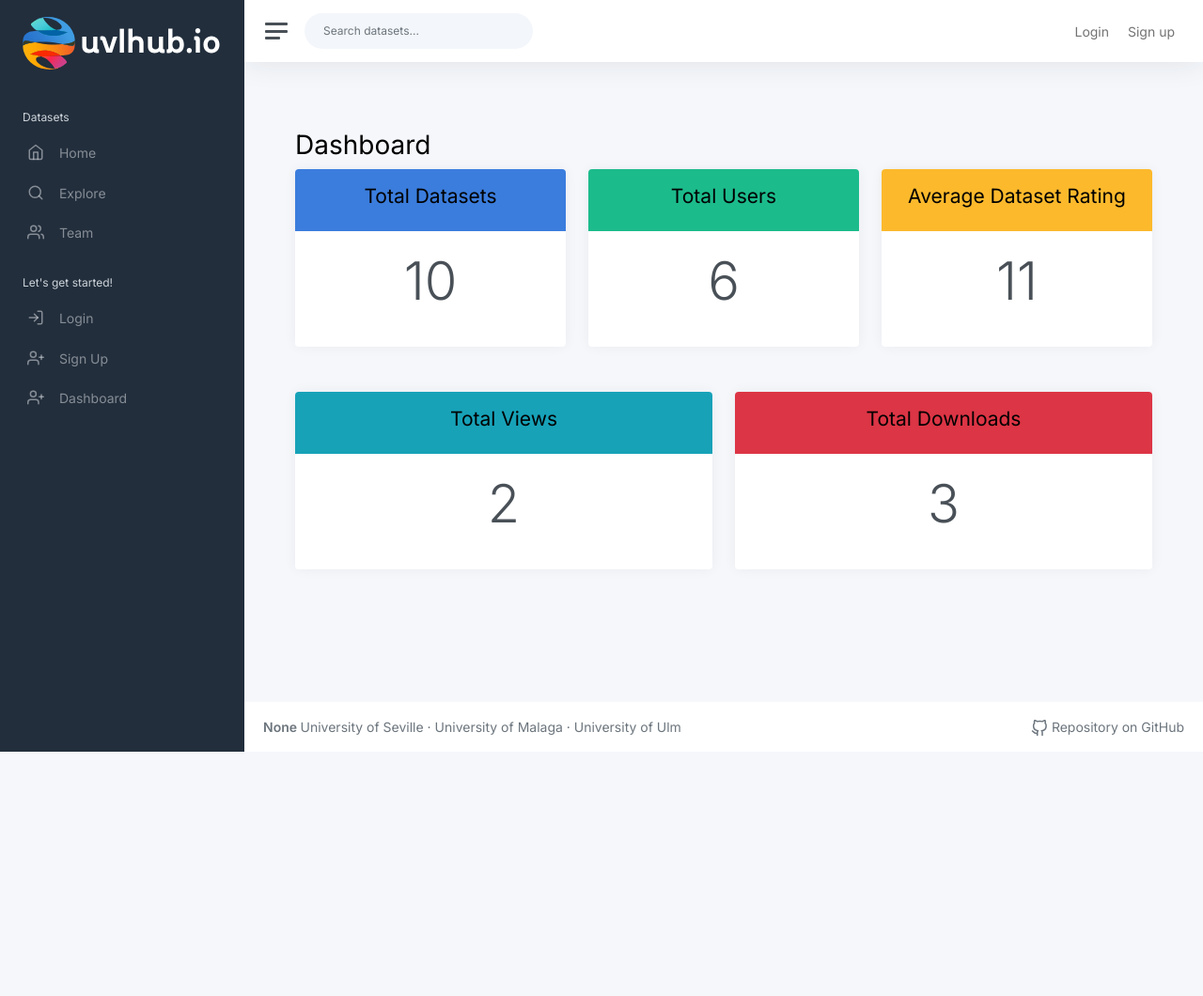
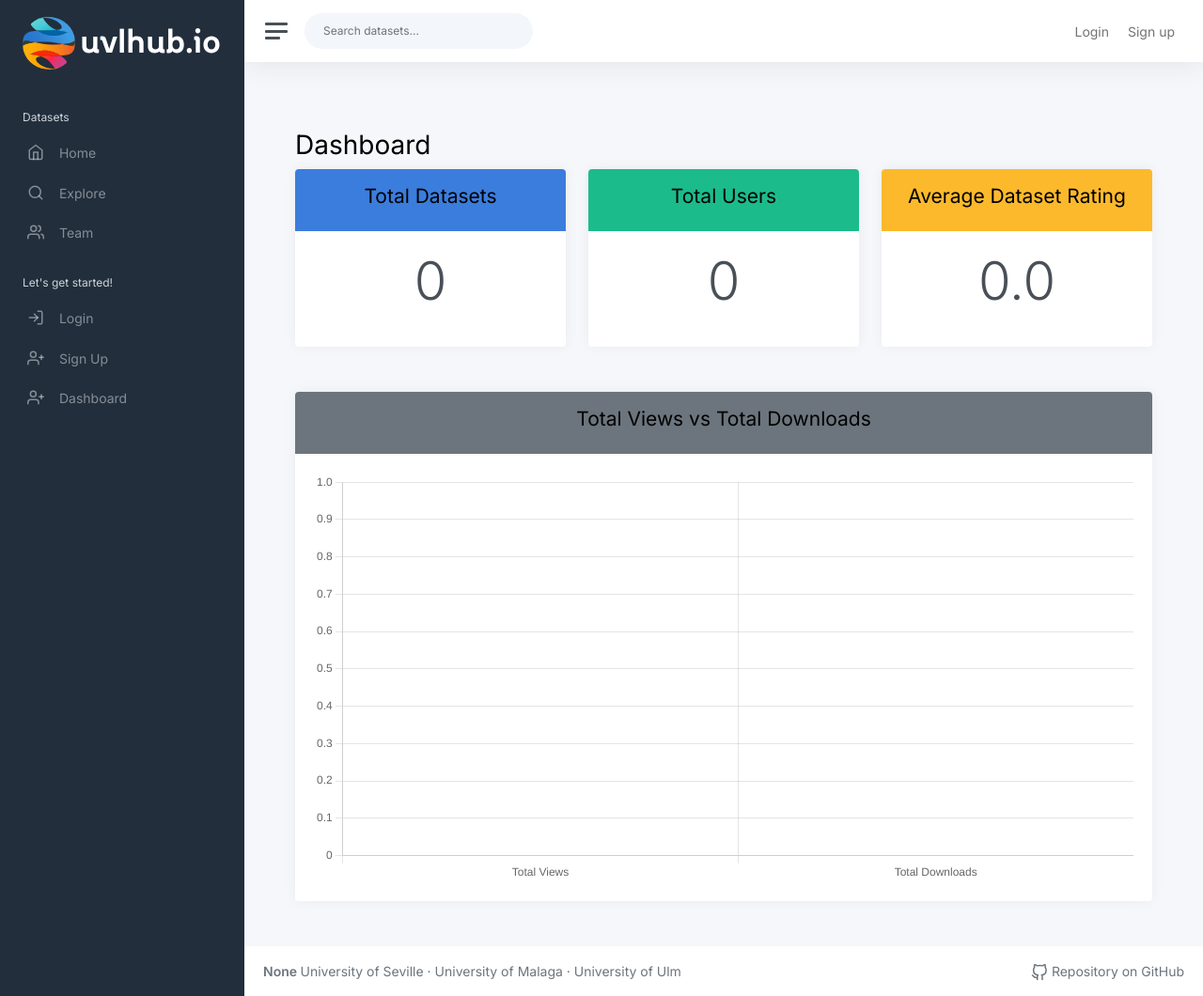
Before and after one commit to Lidiajim/montaito-hub, a Flask app: page /dashboard in a window 1280 px wide. Shown: the whole page at 94% size. Before the commit the page ends 800 px from the top, so only its background shows below. Run offline with Flask 3, Linux system fonts and the light colour scheme; data that the repository does not hold is empty; parts of the project's set-up code (start-up, migrations or seed data) failed here and were passed over; some libraries are stand-ins or nearby versions.

Commit message:
Add general dashboard with database-driven metrics

```diff
--- a/app/modules/dashboard/repositories.py
+++ b/app/modules/dashboard/repositories.py
@@ -1,4 +1,13 @@
+from app.modules.auth.models import User  # Asegúrate de importar tu modelo de usuario
+from app.modules.dataset.repositories import (
+    DataSetRepository,
+    DSDownloadRecordRepository,
+    DSViewRecordRepository
+)
+from app.modules.featuremodel.repositories import FeatureModelRepository
+from app.modules.dataset.models import DatasetRating
 from app import db
+from sqlalchemy import func
 
 class DashboardRepository:
     """
@@ -6,34 +15,48 @@ class DashboardRepository:
     """
 
     def __init__(self):
-        pass
+        self.dataset_repository = DataSetRepository()
+        self.feature_model_repository = FeatureModelRepository()
+        self.ds_download_record_repository = DSDownloadRecordRepository()
+        self.ds_view_record_repository = DSViewRecordRepository()
 
     def get_total_datasets(self) -> int:
         """
-        Obtiene el número total de datasets desde el repositorio correspondiente.
+        Obtiene el número total de datasets sincronizados.
         """
-        return 10
+        return self.dataset_repository.count_synchronized_datasets()
+
+    def get_total_feature_models(self) -> int:
+        """
+        Obtiene el número total de modelos de características.
+        """
+        return self.feature_model_repository.count_feature_models()
 
     def get_total_users(self) -> int:
         """
-        Obtiene el número total de usuarios desde el repositorio correspondiente.
+        Obtiene el número total de usuarios registrados.
         """
-        return 6
+        return db.session.query(func.count(User.id)).scalar()
+
+    def get_total_views(self) -> int:
+        """
+        Obtiene el número total de visualizaciones de datasets y modelos de características.
+        """
+        dataset_views = self.ds_view_record_repository.total_dataset_views()
+        # Agrega lógica adicional para modelos de características si aplica
+        return dataset_views
+
+    def get_total_downloads(self) -> int:
+        """
+        Obtiene el número total de descargas de datasets y modelos de características.
+        """
+        dataset_downloads = self.ds_download_record_repository.total_dataset_downloads()
+        # Agrega lógica adicional para modelos de características si aplica
+        return dataset_downloads
 
     def get_average_dataset_rating(self) -> float:
         """
-        Calcula la calificación promedio de todos los datasets usando el repositorio de ratings.
+        Calcula la calificación promedio de todos los datasets.
         """
-        return 11
-
-    def get_total_views(self) -> int:
-        """
-        Obtiene el número total de visualizaciones de datasets desde el repositorio de vistas.
-        """
-        return 2
-
-    def get_total_downloads(self) -> int:
-        """
-        Obtiene el número total de descargas de datasets desde el repositorio de descargas.
-        """
-        return 3
+        avg_rating = db.session.query(func.avg(DatasetRating.rating)).scalar()
+        return avg_rating if avg_rating is not None else 0.0
--- a/app/modules/dashboard/templates/dashboard/index.html
+++ b/app/modules/dashboard/templates/dashboard/index.html
@@ -45,38 +45,28 @@
         </div>
     </div>
 
-    <!-- Métricas Secundarias -->
+    <!-- Comparación de Visitas y Descargas -->
     <div class="row mt-4">
-        <!-- Total Views -->
-        <div class="col-md-6">
-            <div class="card text-center">
-                <div class="card-header bg-info text-white">
-                    <h3>Total Views</h3>
+        <div class="col-md-12">
+            <div class="card">
+                <div class="card-header bg-secondary text-white text-center">
+                    <h3>Total Views vs Total Downloads</h3>
                 </div>
                 <div class="card-body">
-                    <p class="display-4">{{ data.total_views }}</p>
-                </div>
-            </div>
-        </div>
-
-        <!-- Total Downloads -->
-        <div class="col-md-6">
-            <div class="card text-center">
-                <div class="card-header bg-danger text-white">
-                    <h3>Total Downloads</h3>
-                </div>
-                <div class="card-body">
-                    <p class="display-4">{{ data.total_downloads }}</p>
+                    <canvas id="viewsDownloadsChart"></canvas>
                 </div>
             </div>
         </div>
     </div>
 
+    <!-- Datos dinámicos para la gráfica -->
+    <div id="totalViews" style="display: none;">{{ data.total_views | default(0) }}</div>
+    <div id="totalDownloads" style="display: none;">{{ data.total_downloads | default(0) }}</div>
+
 </div>
 {% endblock %}
 
 {% block scripts %}
-<script>
-    console.log("Dashboard loaded successfully.");
-</script>
+<script src="https://cdn.jsdelivr.net/npm/chart.js"></script>
+<script src="{{ url_for('static', filename='js/index_dashboard.js') }}"></script>
 {% endblock %}
--- /dev/null
+++ b/app/static/js/index_dashboard.js
@@ -0,0 +1,45 @@
+document.addEventListener('DOMContentLoaded', function () {
+    // Obtener datos dinámicos desde los elementos ocultos
+    const totalViews = JSON.parse(document.getElementById('totalViews').textContent);
+    const totalDownloads = JSON.parse(document.getElementById('totalDownloads').textContent);
+
+    // Datos para la gráfica
+    const data = {
+        labels: ['Total Views', 'Total Downloads'],
+        datasets: [{
+            label: 'Métricas',
+            data: [totalViews, totalDownloads],
+            backgroundColor: ['#17a2b8', '#dc3545'] /* Colores */
+        }]
+    };
+
+    // Configuración de la gráfica
+    const config = {
+        type: 'bar',
+        data: data,
+        options: {
+            responsive: true,
+            plugins: {
+                legend: {
+                    display: false // Ocultar la leyenda
+                },
+                tooltip: {
+                    callbacks: {
+                        label: function (context) {
+                            return `${context.label}: ${context.raw}`;
+                        }
+                    }
+                }
+            },
+            scales: {
+                y: {
+                    beginAtZero: true
+                }
+            }
+        }
+    };
+
+    // Renderizar la gráfica en el canvas
+    const ctx = document.getElementById('viewsDownloadsChart').getContext('2d');
+    new Chart(ctx, config); // Inicializamos la gráfica
+});
```
